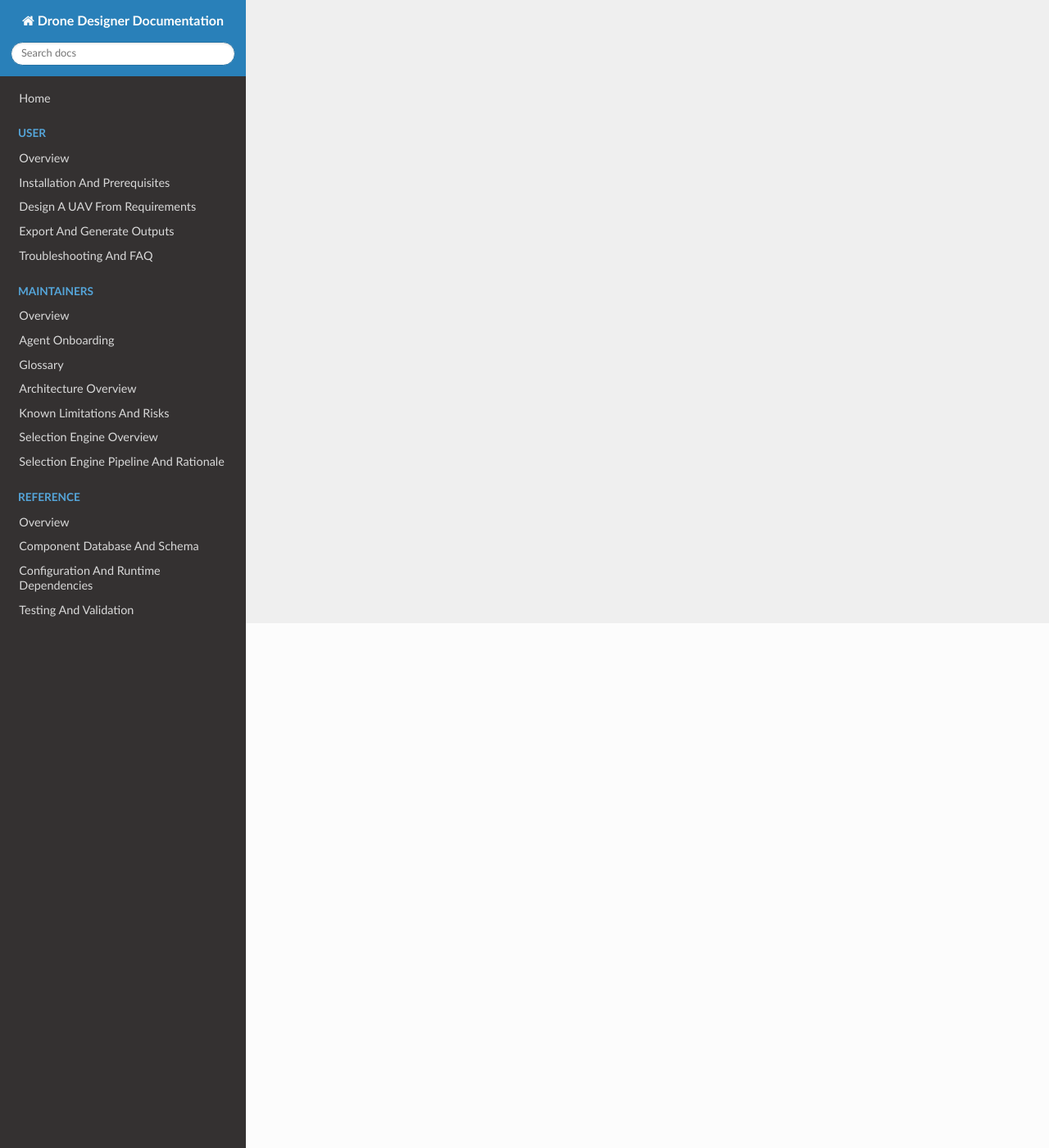
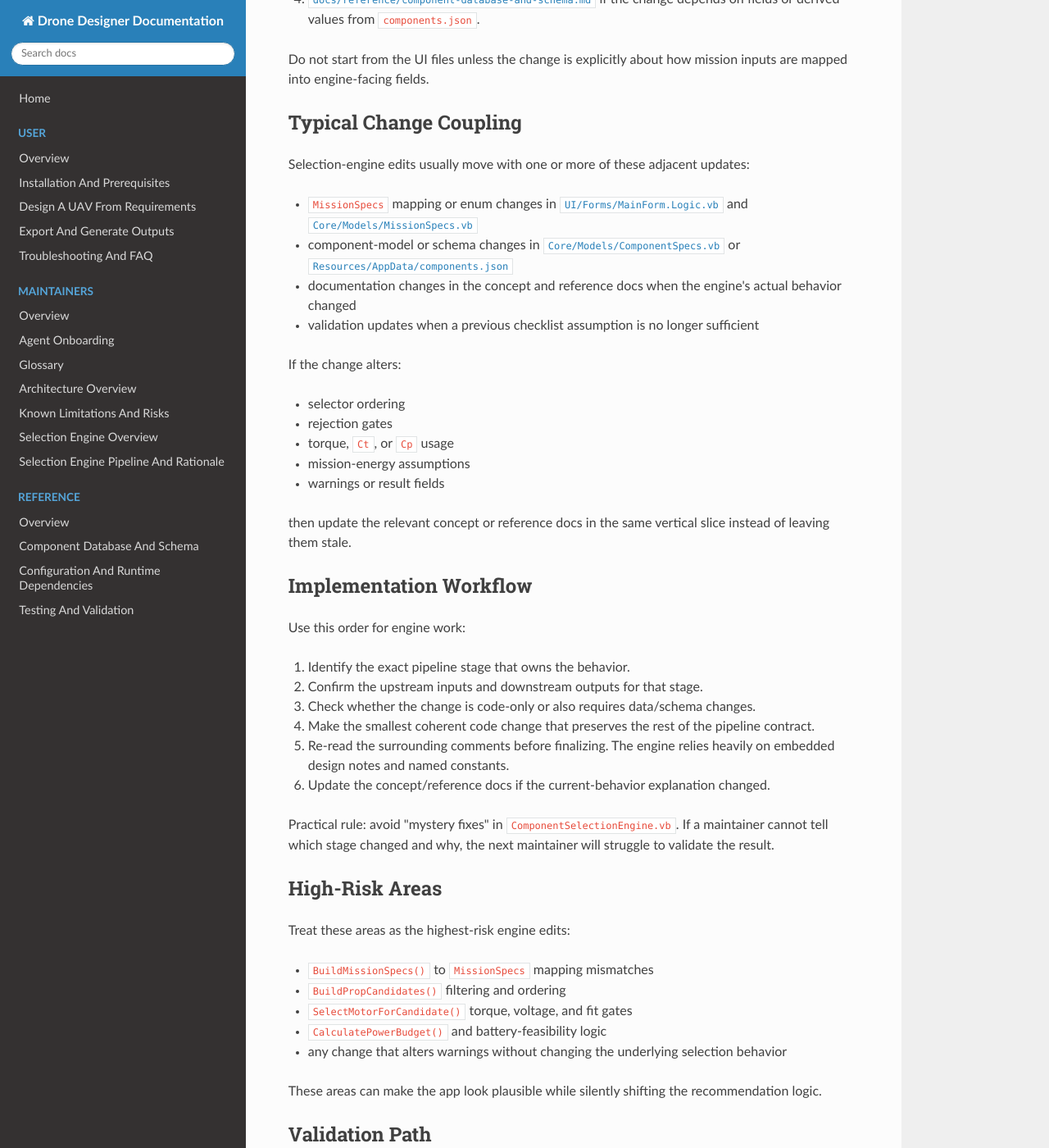
Before and after one commit to EMPAERIAL/Drone-Designer, an MkDocs documentation site: the page built from docs/maintainers/workflows/changing-the-selection-engine.md, in a window 1280 px wide and 1400 px high, scrolled down 640 px. Shown: the whole window at 82% size. Built offline with MkDocs 1.6.1, drawn with Linux system fonts in a browser that asks for light colours; nearby versions of some CDN libraries; some of the changed text lies outside the part shown.

Commit message:
docs: add selection engine workflow

```diff
--- a/docs/maintainers/workflows/changing-the-selection-engine.md
+++ b/docs/maintainers/workflows/changing-the-selection-engine.md
@@ -1,3 +1,103 @@
 # Changing The Selection Engine
 
-Status: placeholder destination created by DOC-001 for Phase 5 content.
+Use this workflow when you are changing the selection engine itself rather than only the UI around it or the component data it consumes.
+
+This page is the sanctioned maintainer path for changes in the design-recommendation logic. It assumes the conceptual reading already lives elsewhere:
+
+- [Selection Engine Overview](../concepts/selection-engine-overview.md)
+- [Selection Engine Pipeline And Rationale](../concepts/selection-engine-pipeline-and-rationale.md)
+- [Testing And Validation](../../reference/testing-and-validation.md)
+
+## Read First
+
+Before editing code, read in this order:
+
+1. [`docs/maintainers/concepts/selection-engine-overview.md`](../concepts/selection-engine-overview.md) to confirm what the engine owns versus UI, repository, export, and CAD code.
+2. [`docs/maintainers/concepts/selection-engine-pipeline-and-rationale.md`](../concepts/selection-engine-pipeline-and-rationale.md) to see the live step order, heuristics, and known divergences from the literature.
+3. [`Core/Services/ComponentSelectionEngine.vb`](../../Core/Services/ComponentSelectionEngine.vb) to locate the exact stage you are changing.
+4. [`docs/reference/component-database-and-schema.md`](../../reference/component-database-and-schema.md) if the change depends on fields or derived values from `components.json`.
+
+Do not start from the UI files unless the change is explicitly about how mission inputs are mapped into engine-facing fields.
+
+## Typical Change Coupling
+
+Selection-engine edits usually move with one or more of these adjacent updates:
+
+- `MissionSpecs` mapping or enum changes in [`UI/Forms/MainForm.Logic.vb`](../../UI/Forms/MainForm.Logic.vb) and [`Core/Models/MissionSpecs.vb`](../../Core/Models/MissionSpecs.vb)
+- component-model or schema changes in [`Core/Models/ComponentSpecs.vb`](../../Core/Models/ComponentSpecs.vb) or [`Resources/AppData/components.json`](../../Resources/AppData/components.json)
+- documentation changes in the concept and reference docs when the engine's actual behavior changed
+- validation updates when a previous checklist assumption is no longer sufficient
+
+If the change alters:
+
+- selector ordering
+- rejection gates
+- torque, `Ct`, or `Cp` usage
+- mission-energy assumptions
+- warnings or result fields
+
+then update the relevant concept or reference docs in the same vertical slice instead of leaving them stale.
+
+## Implementation Workflow
+
+Use this order for engine work:
+
+1. Identify the exact pipeline stage that owns the behavior.
+2. Confirm the upstream inputs and downstream outputs for that stage.
+3. Check whether the change is code-only or also requires data/schema changes.
+4. Make the smallest coherent code change that preserves the rest of the pipeline contract.
+5. Re-read the surrounding comments before finalizing. The engine relies heavily on embedded design notes and named constants.
+6. Update the concept/reference docs if the current-behavior explanation changed.
+
+Practical rule: avoid "mystery fixes" in `ComponentSelectionEngine.vb`. If a maintainer cannot tell which stage changed and why, the next maintainer will struggle to validate the result.
+
+## High-Risk Areas
+
+Treat these areas as the highest-risk engine edits:
+
+- `BuildMissionSpecs()` to `MissionSpecs` mapping mismatches
+- `BuildPropCandidates()` filtering and ordering
+- `SelectMotorForCandidate()` torque, voltage, and fit gates
+- `CalculatePowerBudget()` and battery-feasibility logic
+- any change that alters warnings without changing the underlying selection behavior
+
+These areas can make the app look plausible while silently shifting the recommendation logic.
+
+## Validation Path
+
+Minimum validation for a real engine change:
+
+1. Build the app.
+2. Launch it and confirm startup still loads the component database.
+3. Run at least one manual design flow through `Select Components`.
+4. Run the in-app scenario harness described in [Testing And Validation](../../reference/testing-and-validation.md).
+5. Check warnings, propulsion pairing, and battery output for obvious regressions.
+
+Add Excel export validation when the change affects `SelectionResult` shape or display values. Add CAD validation only when the change can plausibly affect downstream geometry or manifest content.
+
+## When To Update Other Docs
+
+Update these docs in the same change when applicable:
+
+- [Selection Engine Pipeline And Rationale](../concepts/selection-engine-pipeline-and-rationale.md): when the live stage order, heuristics, or literature-divergence explanation changed
+- [Component Database And Schema](../../reference/component-database-and-schema.md): when new or renamed fields become engine-coupled
+- [Testing And Validation](../../reference/testing-and-validation.md): when the minimum safe validation path changed
+- [Changing The Component Database And Schema](changing-the-component-database-and-schema.md): when the engine change depends on a sanctioned data-edit path
+
+## Primary Related Files
+
+- `Core/Services/ComponentSelectionEngine.vb`
+- `Core/Models/MissionSpecs.vb`
+- `Core/Models/ComponentSpecs.vb`
+- `Core/Models/SizingPolicy.vb`
+- `UI/Forms/MainForm.Logic.vb`
+
+## Secondary Related Files
+
+- `Core/Data/ComponentRepository.vb`
+- `UI/Forms/MainForm.Tests.vb`
+- `Resources/AppData/components.json`
+- `docs/maintainers/concepts/selection-engine-overview.md`
+- `docs/maintainers/concepts/selection-engine-pipeline-and-rationale.md`
+- `docs/reference/component-database-and-schema.md`
+- `docs/reference/testing-and-validation.md`
```
